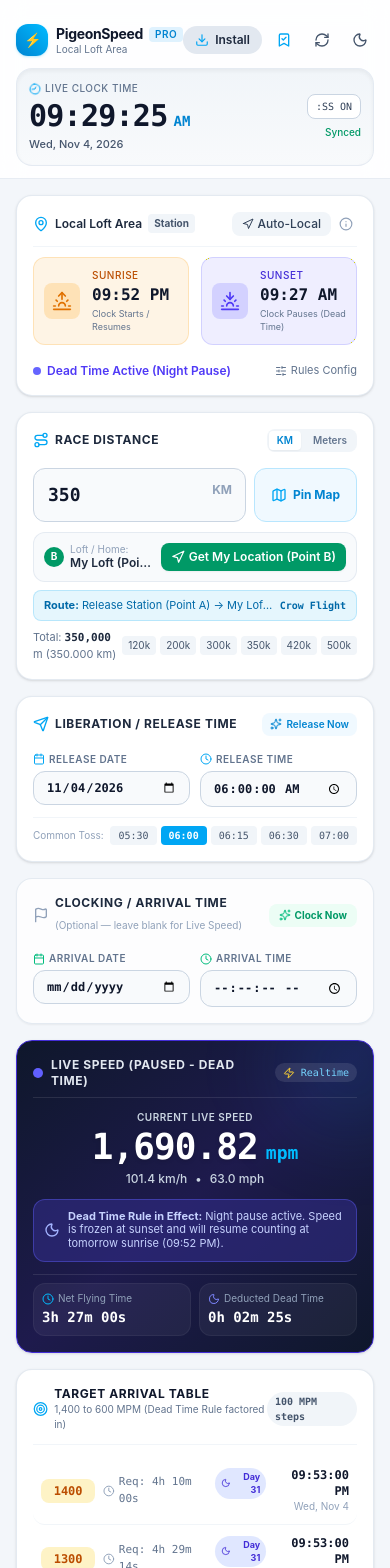
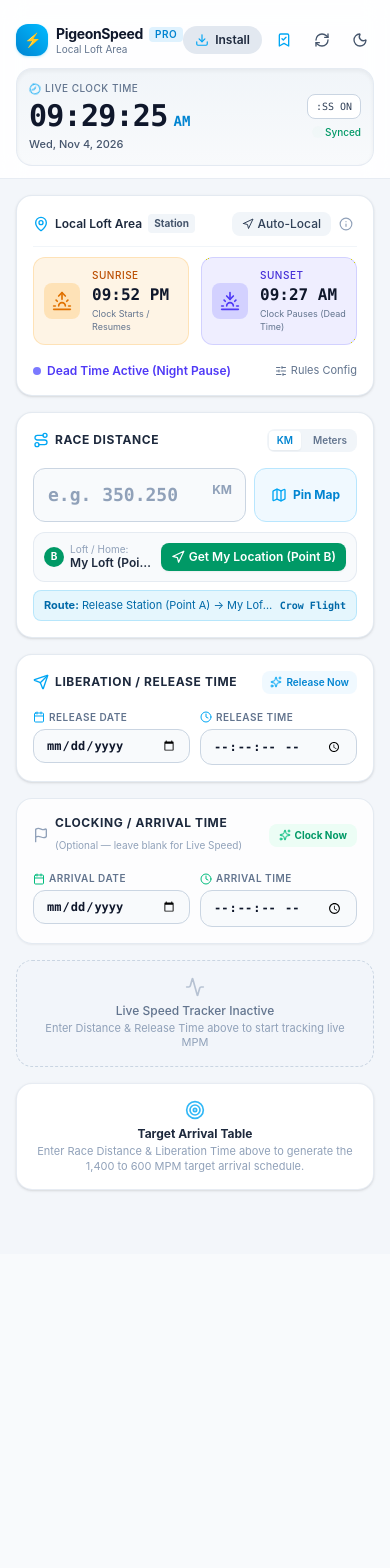
Before and after one commit to jrldr/nepoy, a React (Vite) app: page / in a window 390 px wide. Shown: the top 1568 px of the page. After the commit the page ends 1270 px from the top, so only its background shows below. Built offline with nearby package versions, Linux system fonts and the light colour scheme.

Commit message:
refactor: remove preset UI elements
Cleaned up the UI by removing distance, station, and time presets to provide a more streamlined, manual input experience.

```diff
--- a/src/App.tsx
+++ b/src/App.tsx
@@ -140,7 +140,7 @@ export default function App() {
 
   // Race Parameters & Coordinates State
   const [distanceKm, setDistanceKm] = useState<number>(
-    initialActiveState?.distanceKm ?? 350
+    initialActiveState?.distanceKm ?? 0
   );
   const [pointAName, setPointAName] = useState<string>(
     initialActiveState?.pointAName || 'Release Station (Point A)'
@@ -161,12 +161,12 @@ export default function App() {
     initialActiveState?.isPointBUserLocation ?? false
   );
 
-  // Date and Time inputs
+  // Date and Time inputs (blank by default unless user previously entered data)
   const [releaseDateStr, setReleaseDateStr] = useState<string>(
-    initialActiveState?.releaseDateStr || toDateInputValue(today)
+    initialActiveState?.releaseDateStr ?? ''
   );
   const [releaseTimeStr, setReleaseTimeStr] = useState<string>(
-    initialActiveState?.releaseTimeStr || '06:00'
+    initialActiveState?.releaseTimeStr ?? ''
   );
 
   const [arrivalDateStr, setArrivalDateStr] = useState<string>(
@@ -360,15 +360,14 @@ export default function App() {
 
   // Reset all calculator inputs & clear saved active state
   const handleResetAll = () => {
-    const now = new Date();
-    setDistanceKm(350);
+    setDistanceKm(0);
     setPointAName('Release Station (Point A)');
     setPointBName('My Loft (Point B)');
     setIsPointBUserLocation(false);
     setPointACoords({ lat: 16.9248, lng: 121.7738 });
     setPointBCoords({ lat: 14.5995, lng: 120.9842 });
-    setReleaseDateStr(toDateInputValue(now));
-    setReleaseTimeStr('06:00');
+    setReleaseDateStr('');
+    setReleaseTimeStr('');
     setArrivalDateStr('');
     setArrivalTimeStr('');
     setLocation(DEFAULT_COORDINATES);
--- a/src/components/DistanceCard.tsx
+++ b/src/components/DistanceCard.tsx
@@ -1,5 +1,5 @@
 import React, { useState, useEffect } from 'react';
-import { Map, Route, Navigation, Crosshair, Check } from 'lucide-react';
+import { Map, Route, Navigation, Check } from 'lucide-react';
 
 interface DistanceCardProps {
   distanceKm: number;
@@ -53,9 +53,6 @@ export const DistanceCard: React.FC<DistanceCardProps> = ({
     setUnit(newUnit);
   };
 
-  // Quick preset distances
-  const presetDistances = [120, 200, 300, 350, 420, 500];
-
   return (
     <div className="bg-white dark:bg-slate-900 rounded-2xl p-4 border border-slate-200/90 dark:border-slate-800 shadow-sm transition-colors">
       <div className="flex items-center justify-between pb-2 mb-2">
@@ -100,7 +97,7 @@ export const DistanceCard: React.FC<DistanceCardProps> = ({
             placeholder={unit === 'km' ? 'e.g. 350.250' : 'e.g. 350250'}
             value={rawInput}
             onChange={(e) => handleInputChange(e.target.value)}
-            className="w-full px-3.5 py-3 rounded-xl bg-slate-50 dark:bg-slate-800/80 border border-slate-300 dark:border-slate-700 text-slate-900 dark:text-white font-mono text-lg font-bold placeholder:text-slate-400 focus:outline-none focus:ring-2 focus:ring-sky-500 transition"
+            className="w-full px-3.5 py-3 rounded-xl bg-slate-50 dark:bg-slate-800/80 border border-slate-300 dark:border-slate-700 text-slate-900 dark:text-white font-mono text-lg font-bold placeholder:text-slate-400 focus:outline-none focus:ring-2 focus:ring-sky-500 transition [appearance:textfield] [&::-webkit-outer-spin-button]:appearance-none [&::-webkit-inner-spin-button]:appearance-none"
           />
           <div className="absolute right-3.5 top-3.5 text-xs font-bold text-slate-400 dark:text-slate-500 uppercase pointer-events-none">
             {unit}
@@ -164,32 +161,6 @@ export const DistanceCard: React.FC<DistanceCardProps> = ({
           <span className="text-[10px] font-mono shrink-0 ml-1 font-bold">Crow Flight</span>
         </div>
       )}
-
-      {/* Converted meters / km info & presets */}
-      <div className="mt-2 flex items-center justify-between text-[11px] text-slate-500 dark:text-slate-400">
-        <span>
-          {distanceKm > 0 ? (
-            <>
-              Total: <strong className="font-mono text-slate-800 dark:text-slate-200">{(distanceKm * 1000).toLocaleString()}</strong> m ({(distanceKm).toFixed(3)} km)
-            </>
-          ) : (
-            'Enter distance or click Pin Map'
-          )}
-        </span>
-
-        {/* Quick presets */}
-        <div className="flex items-center gap-1">
-          {presetDistances.map((km) => (
-            <button
-              key={km}
-              onClick={() => onChangeDistanceKm(km)}
-              className="px-1.5 py-0.5 rounded text-[10px] bg-slate-100 dark:bg-slate-800 text-slate-600 dark:text-slate-300 hover:bg-sky-50 hover:text-sky-600 dark:hover:bg-slate-700 transition cursor-pointer"
-            >
-              {km}k
-            </button>
-          ))}
-        </div>
-      </div>
     </div>
   );
 };
--- a/src/components/LiveSpeedCard.tsx
+++ b/src/components/LiveSpeedCard.tsx
@@ -1,6 +1,11 @@
 import React, { useState, useEffect } from 'react';
-import { Activity, Clock, Moon, Sun, Gauge, Zap } from 'lucide-react';
-import { calculatePigeonSpeed, SpeedResult, formatDuration } from '../utils/pigeonCalc';
+import { Activity, Clock, Moon, Zap, Timer } from 'lucide-react';
+import {
+  calculatePigeonSpeed,
+  calculateArrivalDateForFlyingMinutes,
+  SpeedResult,
+  formatDuration,
+} from '../utils/pigeonCalc';
 import { formatTime12h } from '../utils/solar';
 
 interface LiveSpeedCardProps {
@@ -71,6 +76,70 @@ export const LiveSpeedCard: React.FC<LiveSpeedCardProps> = ({
   );
 
   if (!liveResult) return null;
+
+  // Rule: Only start live speed tracking display when calculated live speed <= 1400 MPM
+  if (liveResult.mpm > 1400) {
+    const requiredFlyingMinutes = (distanceKm * 1000) / 1400;
+    const { arrivalDate: target1400Date } = calculateArrivalDateForFlyingMinutes(
+      releaseDate,
+      requiredFlyingMinutes,
+      lat,
+      lng,
+      customOverride
+    );
+
+    const diffTo1400Ms = Math.max(0, target1400Date.getTime() - liveNow.getTime());
+
+    return (
+      <div className="bg-gradient-to-br from-sky-900 via-slate-900 to-slate-900 text-white rounded-2xl p-4 border border-sky-700/70 shadow-sm relative overflow-hidden">
+        <div className="flex items-center justify-between pb-2 border-b border-white/10 relative z-10">
+          <div className="flex items-center gap-2">
+            <Timer className="w-4 h-4 text-amber-400 animate-pulse" />
+            <span className="text-xs font-bold uppercase tracking-wider text-slate-200">
+              Liberation In Progress
+            </span>
+          </div>
+          <span className="text-[10px] font-mono text-amber-300 bg-amber-500/20 px-2 py-0.5 rounded-full border border-amber-500/30 font-semibold">
+            &gt; 1,400 MPM
+          </span>
+        </div>
+
+        <div className="my-3 text-center relative z-10">
+          <div className="text-[10px] uppercase font-semibold tracking-wider text-slate-300">
+            Waiting for 1,400 MPM Speed Window
+          </div>
+          <div className="text-3xl sm:text-4xl font-black font-mono tracking-tight text-amber-400 mt-1 drop-shadow-sm">
+            -{formatDuration(diffTo1400Ms)}
+          </div>
+          <div className="text-xs font-medium text-slate-300 mt-1">
+            Expected 1,400 MPM at <strong className="text-white font-mono">{formatTime12h(target1400Date)}</strong>
+          </div>
+        </div>
+
+        <div className="grid grid-cols-2 gap-2 pt-2 border-t border-white/10 text-xs relative z-10">
+          <div className="p-2 rounded-xl bg-white/5 border border-white/5">
+            <div className="text-[10px] text-slate-400 flex items-center gap-1">
+              <Clock className="w-3 h-3 text-sky-400" />
+              Elapsed Flight Time
+            </div>
+            <div className="text-sm font-bold font-mono text-white mt-0.5">
+              {liveResult.breakdown.formattedFlyingTime}
+            </div>
+          </div>
+
+          <div className="p-2 rounded-xl bg-white/5 border border-white/5">
+            <div className="text-[10px] text-slate-400 flex items-center gap-1">
+              <Zap className="w-3 h-3 text-amber-400" />
+              Live Tracking Window
+            </div>
+            <div className="text-xs font-bold font-mono text-amber-300 mt-1">
+              Starts at ≤ 1,400 MPM
+            </div>
+          </div>
+        </div>
+      </div>
+    );
+  }
 
   const isDeadTime = liveResult.breakdown.isCurrentlyDeadTime;
 
--- a/src/components/MapPinModal.tsx
+++ b/src/components/MapPinModal.tsx
@@ -1,7 +1,6 @@
 import React, { useState, useEffect, useRef } from 'react';
-import { X, Search, MapPin, Navigation, Check, Compass, Flame } from 'lucide-react';
+import { X, Search, MapPin, Navigation, Check, Compass } from 'lucide-react';
 import L from 'leaflet';
-import { POPULAR_STATIONS } from '../utils/stations';
 import { calculateHaversineDistanceKm } from '../utils/pigeonCalc';
 import { getCurrentGpsLocation, reverseGeocodeName } from '../utils/geo';
 
@@ -266,15 +265,7 @@ export const MapPinModal: React.FC<MapPinModalProps> = ({
       const data = await res.json();
       setSearchResults(data || []);
     } catch {
-      // Offline fallback: filter stations
-      const filtered = POPULAR_STATIONS.filter((s) =>
-        s.name.toLowerCase().includes(searchQuery.toLowerCase())
-      ).map((s) => ({
-        display_name: s.name,
-        lat: s.lat.toString(),
-        lon: s.lng.toString(),
-      }));
-      setSearchResults(filtered);
+      setSearchResults([]);
     }
   };
 
@@ -440,29 +431,6 @@ export const MapPinModal: React.FC<MapPinModalProps> = ({
               ))}
             </div>
           )}
-
-          {/* Popular Racing Stations Pills */}
-          <div className="flex items-center gap-1 overflow-x-auto pb-1 text-[11px] scrollbar-none">
-            <span className="text-slate-400 dark:text-slate-500 shrink-0 text-[10px] uppercase font-bold flex items-center gap-0.5">
-              <Flame className="w-3 h-3 text-amber-500" /> Presets:
-            </span>
-            {POPULAR_STATIONS.slice(0, 6).map((st) => (
-              <button
-                key={st.name}
-                onClick={() => {
-                  if (activePinTarget === 'A') {
-                    setPointA({ name: st.name, lat: st.lat, lng: st.lng });
-                    setActivePinTarget('B');
-                  } else {
-                    setPointB({ name: st.name, lat: st.lat, lng: st.lng });
-                  }
-                }}
-                className="px-2 py-0.5 rounded-full bg-white dark:bg-slate-900 border border-slate-200 dark:border-slate-700 hover:border-sky-500 text-slate-700 dark:text-slate-300 shrink-0 text-[11px] cursor-pointer"
-              >
-                {st.name.split(',')[0]}
-              </button>
-            ))}
-          </div>
         </div>
 
         {/* Map Container */}
--- a/src/components/ReleaseCard.tsx
+++ b/src/components/ReleaseCard.tsx
@@ -16,10 +16,8 @@ export const ReleaseCard: React.FC<ReleaseCardProps> = ({
   onChangeTime,
   onSetNow,
 }) => {
-  const commonTossTimes = ['05:30', '06:00', '06:15', '06:30', '07:00'];
-
   return (
-    <div className="bg-white dark:bg-slate-900 rounded-2xl p-4 border border-slate-200/90 dark:border-slate-800 shadow-sm">
+    <div className="bg-white dark:bg-slate-900 rounded-2xl p-4 border border-slate-200/90 dark:border-slate-800 shadow-sm transition-colors">
       <div className="flex items-center justify-between pb-2 mb-2">
         <div className="flex items-center gap-1.5">
           <Send className="w-4 h-4 text-sky-500" />
@@ -32,7 +30,7 @@ export const ReleaseCard: React.FC<ReleaseCardProps> = ({
           onClick={onSetNow}
           className="flex items-center gap-1 px-2 py-1 rounded-lg text-[10px] font-semibold bg-sky-50 dark:bg-sky-950/70 text-sky-600 dark:text-sky-400 hover:bg-sky-100 transition cursor-pointer"
         >
-          <Sparkles className="w-3 h-3" />
+          <Sparkles className="w-3 h-3 text-sky-500" />
           <span>Release Now</span>
         </button>
       </div>
@@ -48,6 +46,7 @@ export const ReleaseCard: React.FC<ReleaseCardProps> = ({
             type="date"
             value={releaseDateStr}
             onChange={(e) => onChangeDate(e.target.value)}
+            placeholder="Select date"
             className="w-full px-3 py-2 rounded-xl bg-slate-50 dark:bg-slate-800/80 border border-slate-300 dark:border-slate-700 text-slate-900 dark:text-white font-mono text-xs font-semibold focus:outline-none focus:ring-2 focus:ring-sky-500"
           />
         </div>
@@ -67,26 +66,6 @@ export const ReleaseCard: React.FC<ReleaseCardProps> = ({
           />
         </div>
       </div>
-
-      {/* Quick Common Toss Presets */}
-      <div className="mt-2.5 pt-2 border-t border-slate-100 dark:border-slate-800 flex items-center justify-between text-[11px]">
-        <span className="text-slate-400 dark:text-slate-500 text-[10px]">Common Toss:</span>
-        <div className="flex items-center gap-1">
-          {commonTossTimes.map((t) => (
-            <button
-              key={t}
-              onClick={() => onChangeTime(t)}
-              className={`px-2 py-0.5 rounded text-[10px] font-mono transition cursor-pointer ${
-                releaseTimeStr.startsWith(t)
-                  ? 'bg-sky-500 text-white font-bold'
-                  : 'bg-slate-100 dark:bg-slate-800 text-slate-600 dark:text-slate-300 hover:bg-slate-200'
-              }`}
-            >
-              {t}
-            </button>
-          ))}
-        </div>
-      </div>
     </div>
   );
 };
--- a/src/components/TargetArrivalTable.tsx
+++ b/src/components/TargetArrivalTable.tsx
@@ -1,5 +1,5 @@
 import React from 'react';
-import { Target, Clock, Moon, ChevronRight, CheckCircle2 } from 'lucide-react';
+import { Target, Clock, Moon } from 'lucide-react';
 import { TargetArrivalItem } from '../utils/pigeonCalc';
 
 interface TargetArrivalTableProps {
@@ -14,7 +14,15 @@ export const TargetArrivalTable: React.FC<TargetArrivalTableProps> = ({
   currentLiveMpm,
 }) => {
   if (targets.length === 0) {
-    return null;
+    return (
+      <div className="bg-white dark:bg-slate-900 rounded-2xl p-4 border border-slate-200/80 dark:border-slate-800 text-center text-xs text-slate-500 dark:text-slate-400 shadow-sm">
+        <Target className="w-5 h-5 mx-auto mb-1.5 text-sky-500 opacity-80" />
+        <p className="font-bold text-slate-800 dark:text-slate-200">Target Arrival Table</p>
+        <p className="text-[11px] text-slate-400 mt-0.5">
+          Enter Race Distance & Liberation Time above to generate the 1,400 to 600 MPM target arrival schedule.
+        </p>
+      </div>
+    );
   }
 
   // Find which bracket achievedMpm falls into
@@ -51,7 +59,6 @@ export const TargetArrivalTable: React.FC<TargetArrivalTableProps> = ({
       <div className="mt-3 divide-y divide-slate-100 dark:divide-slate-800/80">
         {targets.map((item) => {
           const isAchieved = getBracketStatus(item.mpm) === 'achieved';
-          const isLiveAhead = currentLiveMpm !== undefined && currentLiveMpm >= item.mpm;
 
           return (
             <div
```
